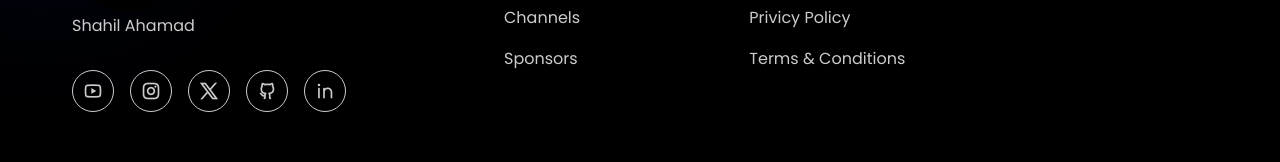
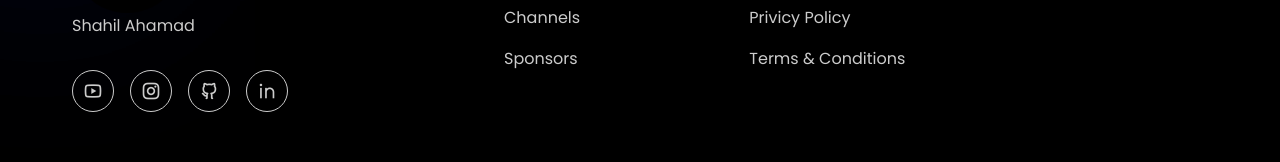
Before and after one commit to RDX-Shahil/Portfolio, a plain HTML site: page index.html in a window 1280 px wide. Shown: the part 2831-2993 px from the top of the page. Drawn offline with nearby package versions, Linux system fonts and the light colour scheme.

Commit message:
Update index.html

```diff
--- a/index.html
+++ b/index.html
@@ -184,7 +184,6 @@
         <a href="https://www.youtube.com/channel/UC9Gy2qguvGERrmQ2qcxWtIw" target="_blank"><i
             class="ri-youtube-line"></i></a>
         <a href="https://www.instagram.com/shahilahamad04/" target="_blank"><i class="ri-instagram-line"></i></a>
-        <a href="https://twitter.com/ShahilAhamad40" target="_blank"><i class="ri-twitter-x-line"></i></a>
         <a href="https://github.com/RDX-Shahil" target="_blank"><i class="ri-github-line"></i></a>
         <a href="https://www.linkedin.com/in/shahil-ahamad-27b5b8257/" target="_blank"><i
             class="ri-linkedin-line"></i></a>
```
